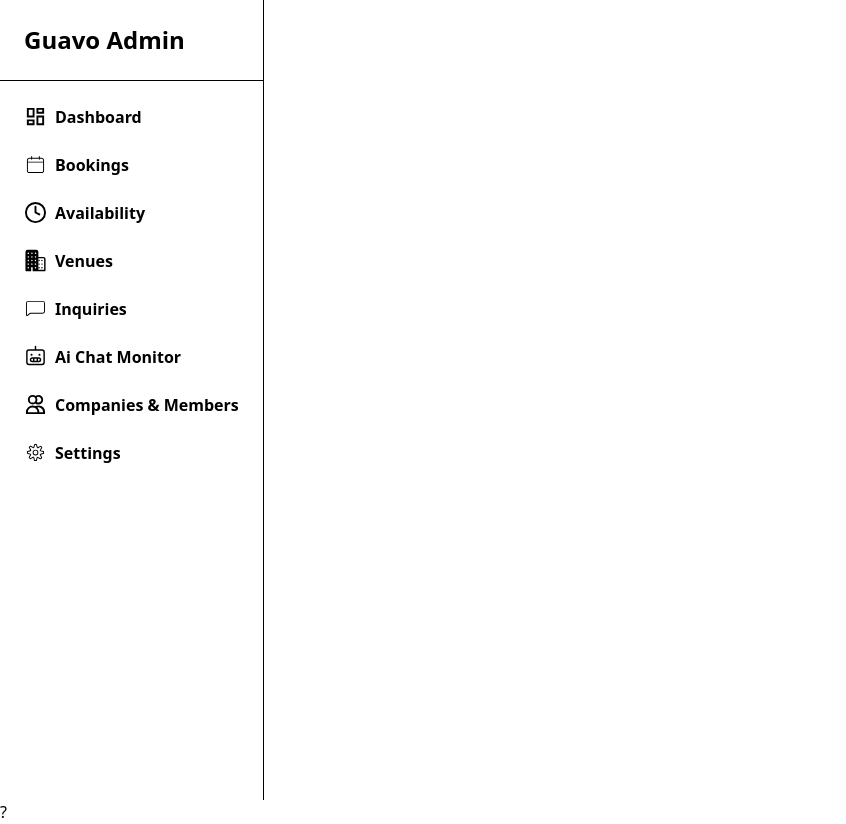
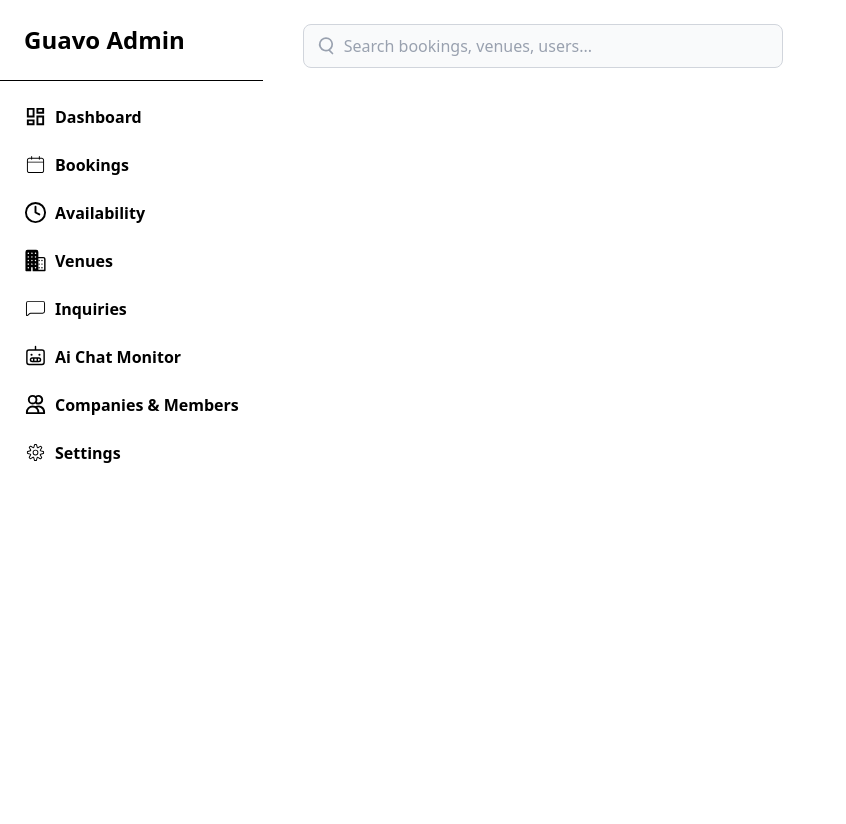
Before and after one commit to KyleC55/Guavo-Dashboard-Project, a React (Vite) app in the folder my-project/: page / in a window 1280 px wide. Shown: the whole page, without its empty margins (0-846 px from the left). After the commit the page ends 800 px from the top, so only its background shows below. Built offline with nearby package versions, Linux system fonts and the light colour scheme.

Commit message:
added search bar into the dashboard

```diff
--- a/my-project/src/App.tsx
+++ b/my-project/src/App.tsx
@@ -1,12 +1,13 @@
 import { useState } from 'react'
 import Dashboard from "./pages/dashboard.tsx";
+
 
 function App() {
   const [count, setCount] = useState(false)
 
   return (
       <div>
-        <Dashboard/>?
+          <Dashboard />
 
       </div>
   )
--- a/my-project/src/components/search.tsx
+++ /dev/null
@@ -1,17 +0,0 @@
-
-
-const Search = () => {
-    return (
-        <div className="relative w-full text-gray-600">
-            <input />
-            <button type={"submit"} className="absolute right-0 top-0 mt-3 mr-4">
-
-            </button>
-
-        </div>
-
-    );
-};
-
-
-export default Search;
--- /dev/null
+++ b/my-project/src/components/searchbar.tsx
@@ -0,0 +1,37 @@
+import { ChangeEventHandler, useEffect, useState } from "react";
+
+const Search = () => {
+    return (
+        <div className="p-6">
+            {/* search field + icon live in the SAME relative wrapper */}
+            <div className="relative w-[480px]">
+                <input
+                    type="search"
+                    placeholder="Search bookings, venues, users..."
+                    className="h-11 w-full pl-10 pr-4 rounded-lg border border-gray-300
+                     bg-gray-50 text-gray-700 placeholder-gray-400
+                     focus:outline-none focus:border-gray-500"
+                />
+                <svg
+                    className="pointer-events-none absolute left-3 top-1/2 -translate-y-1/2 h-5 w-5 text-gray-400"
+                    fill="none"
+                    stroke="currentColor"
+                    viewBox="0 0 24 24"
+                >
+                    <path
+                        strokeLinecap="round"
+                        strokeLinejoin="round"
+                        strokeWidth={2}
+                        d="M21 21l-4.35-4.35m0 0A7.5 7.5 0 1110.5 3a7.5 7.5 0 016.15 13.65z"
+                    />
+                </svg>
+            </div>
+        </div>
+    );
+};
+
+
+
+
+
+export default Search;
--- a/my-project/src/pages/dashboard.tsx
+++ b/my-project/src/pages/dashboard.tsx
@@ -1,10 +1,10 @@
 import Sidebar from "../components/sidebar.tsx";
-import Search from "../components/search.tsx";
+import Search from "../components/searchbar.tsx";
 
 const Dashboard = () => {
     return (
         <div className="flex h-screen gap-4">
-            <aside className="border-r"> <Sidebar/> </aside>
+            <Sidebar/>
             <Search />
         </div>
     )
```
Also changed, not shown: my-project/src/types/types.tsx (added, +19 -0 lines), my-project/src/utils/searcher.tsx (added).
